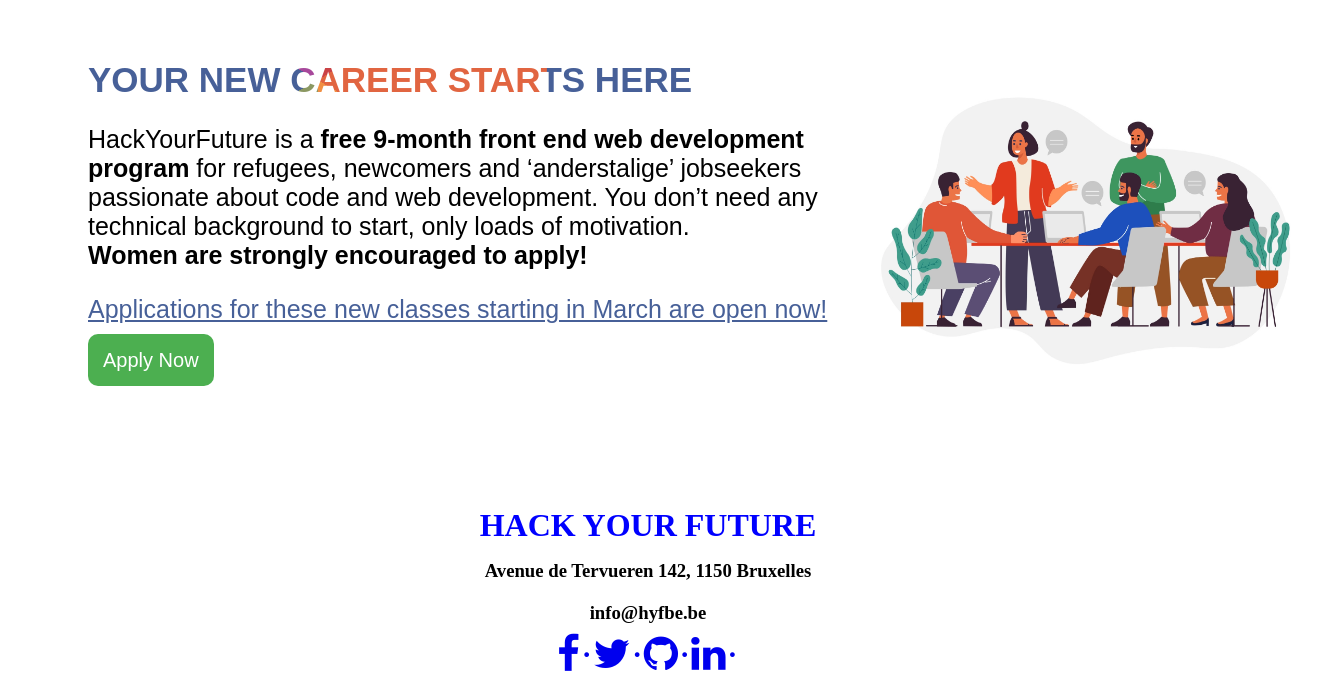
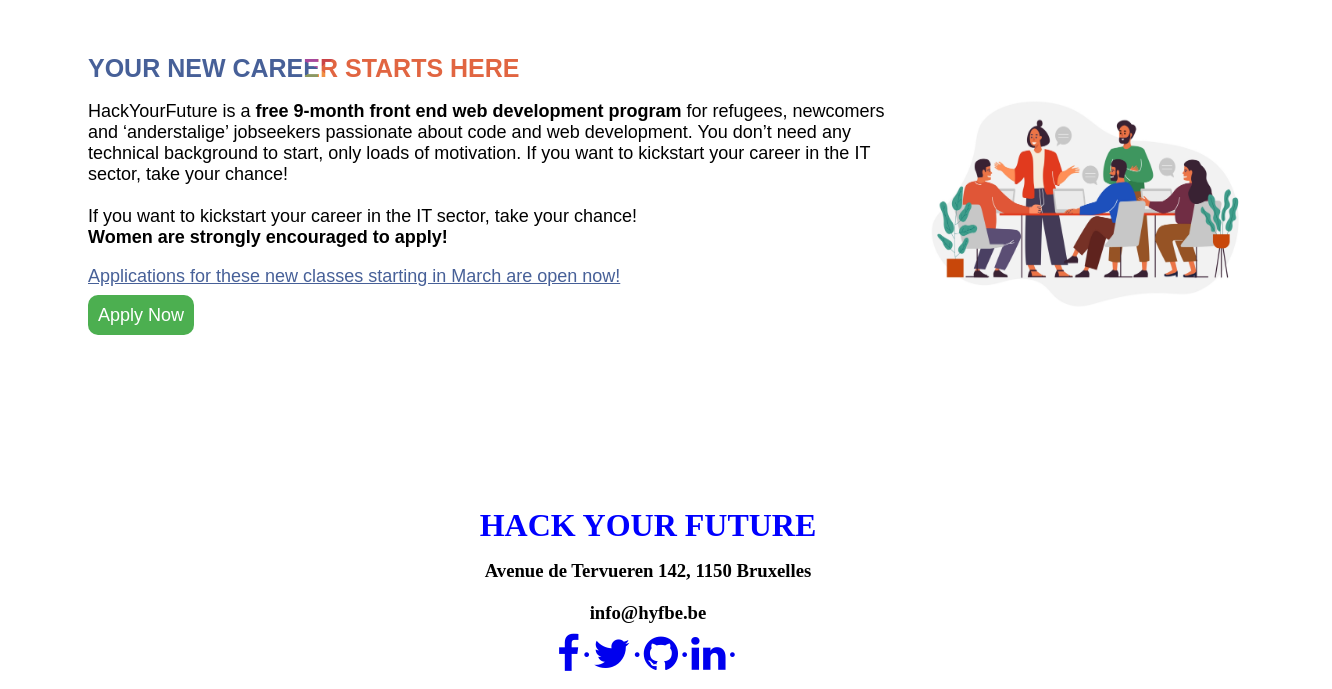
Before and after one commit to BF-FrontEnd-class/agile-development-group2-hyf-rebuild, a website: page pages/program.html in a window 1280 px wide. Shown: the part 111-800 px from the top of the page, 1332 px wide, since content can reach past the window. Drawn offline with Linux system fonts and the light colour scheme.

Commit message:
font size updated

```diff
--- a/pages/program.html
+++ b/pages/program.html
@@ -44,9 +44,11 @@
             <b>free 9-month front end web development program</b> for refugees,
             newcomers and ‘anderstalige’ jobseekers passionate about code and
             web development. You don’t need any technical background to start,
-            only loads of motivation.<br /><b
-              >Women are strongly encouraged to apply!</b
-            ><br />
+            only loads of motivation. If you want to kickstart your career in
+            the IT sector, take your chance! <br /><br />
+            If you want to kickstart your career in the IT sector, take your
+            chance!
+            <br /><b>Women are strongly encouraged to apply!</b>
           </p>
           <p class="apply-now-message">
             Applications for these new classes starting in March are open now!
--- a/styles/program.css
+++ b/styles/program.css
@@ -18,7 +18,7 @@
 }
 
 .title-container h1 {
-  font-size: 35px;
+  font-size: 25px;
   text-transform: uppercase;
   background: conic-gradient(
     #ca4246 16.666%,
@@ -41,11 +41,11 @@
 /** Title description styling **/
 
 .title-description {
-  font-size: 25px;
+  font-size: 18px;
 }
 
 .apply-now-message {
-  font-size: 25px;
+  font-size: 18px;
   color: #476098;
   text-decoration-line: underline;
 }
@@ -59,8 +59,8 @@
 }
 
 .it-banner {
-  width: 500px;
-  height: 300px;
+  width: 375px;
+  height: 230px;
   border-radius: 10px;
 }
 
@@ -68,10 +68,10 @@
   background-color: #4caf50;
   border: none;
   color: white;
-  padding: 15px 15px;
+  padding: 10px 10px;
   text-align: center;
   text-decoration: none;
-  font-size: 20px;
+  font-size: 18px;
   border-radius: 10px;
 }
 
```
Also changed, not shown: pages/another-page.html (deleted, +0 -11 lines).
